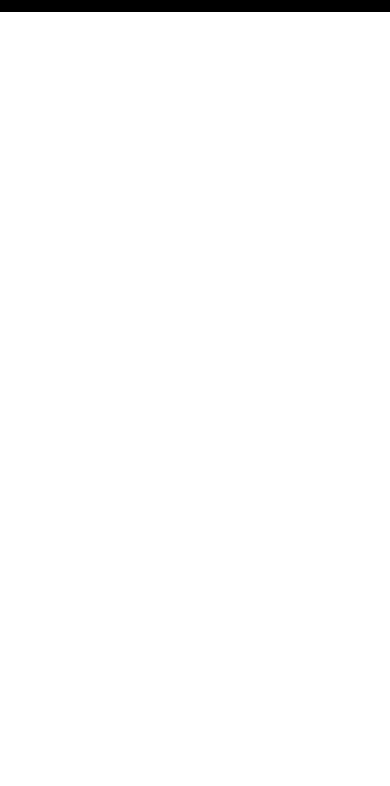
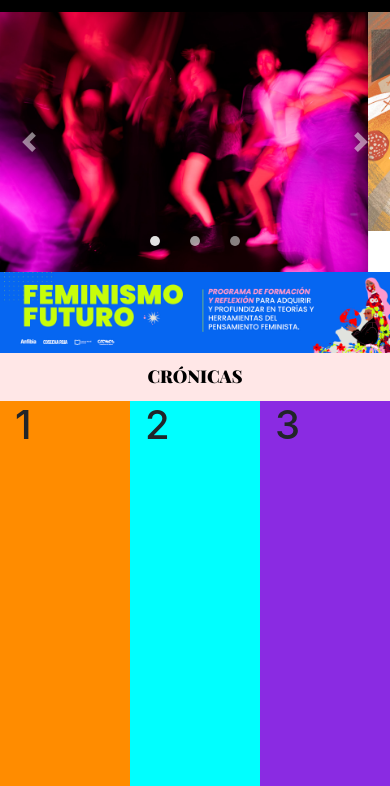
Before and after one commit to sofiacastaneda/web-replica, a plain HTML site: page index.html in a window 390 px wide. Shown: the part 58-844 px from the top of the page. Drawn offline with Linux system fonts and the light colour scheme; a web font is replaced by a local one.

Commit message:
Añadí galería + estructura base galería
Falta que todo sea responsive, arreglar el overflow en x, arreglar la galería y sus controles, añadir textos.

```diff
--- a/css/estilos.css
+++ b/css/estilos.css
@@ -1,11 +1,21 @@
 @charset "UTF-8";
 /* CSS Document */
+
+/*body {
+    overflow-x: hidden !important;
+}
+.container-fluid {
+    max-width: 100% !important;
+    overflow-x: hidden !important;
+}*/
+
 
 /******************/
 /*CLASES SECCIÓN 1*//*Hechas por: Sofía*/
 /*ENCABEZADO*/
 
-/*Para el div del encabezado*/
+/*NAVBAR*/
+/*Para el div del encabezado navbar*/
 .divmenupagina{
 /*background-color: aqua;*/
 padding: 0px;
@@ -72,6 +82,39 @@ mx: 10px;
   margin-left: 5px;
   margin-right: 20px;
 }
+/*FIN NAVBAR*/
+
+/*CARROUSEL*/
+
+.contenedorcarrusel{
+overflow: hidden;
+max-height: 500px;
+}
+
+/*div reel*/
+.reeldefotos{
+/*height: 324px;*/
+height: 100%;
+/*position: relative;
+overflow: hidden;
+width: 100%;*/
+}
+
+/*fotos del reel*/
+.fotoreel{
+max-height: 500px;
+}
+
+/*Para hacer que los indicadores del slide sean redondos*/
+.carousel-indicators li{
+  border-radius: 50% !important;
+  width: 10px;
+  height: 10px;
+  margin-left: 15px;
+  margin-right: 15px;
+}
+/*FIN CARROUSEL*/
+
 
 /*AQUÍ ACABA SECCIÓN 1*/
 /******************/
@@ -79,6 +122,32 @@ mx: 10px;
 
 /******************/
 /*CLASES SECCIÓN 2*//*Hechas por: Sofía*/
+
+/*Fila encabezado galería: crónicas*/
+.filarosada{
+	background-color: #FFE7E7;
+	height: 48px;
+	text-align: center;
+	padding-top: 10px;
+	padding-bottom: 5px;
+	/*overflow: hidden;*/
+}
+/*título crónicas*/
+.titulocronicas{
+color: #000000;
+font-family: 'Playfair Display SC', serif;
+font-weight: 900;
+font-size: 110%;
+}
+
+/*GALERÍA ARTÍCULOS*/
+
+.divarticulo{
+min-height: 450px;
+}
+
+.imgarticulogal{
+}
 
 
 /*AQUÍ ACABA SECCIÓN 2*/
--- a/index.html
+++ b/index.html
@@ -21,6 +21,10 @@
 	<!--Fuente 1--><!--navbar-->
 	<link rel="preconnect" href="https://fonts.gstatic.com">
     <link href="https://fonts.googleapis.com/css2?family=Abhaya+Libre&display=swap" rel="stylesheet">
+	<!--Fuente 2--><!--encabezados galerías-->
+	<link rel="preconnect" href="https://fonts.gstatic.com">
+    <link href="https://fonts.googleapis.com/css2?family=Playfair+Display+SC:wght@900&display=swap" rel="stylesheet">
+
   <body>
 <!--*************************************************************-->
 <!-- NUESTRO CÓDIGO VA AQUÍ -->
@@ -38,8 +42,6 @@
 
   <!--Título Anfibia en svg-->
   <a class="navbar-brand d-flex flex-grow-1 justify-content-end" href="#"><img src="imagenes/sofia/anfibiablanca.svg" alt="Anfibia" width="100" height="30" class="svganfibia"></a>
-
-
 
   <!--Responsive: colapso del menú-->
   <button class="navbar-toggler" type="button" data-toggle="collapse" data-target="#navbarNavAltMarkup" aria-controls="navbarNavAltMarkup" aria-expanded="false" aria-label="Toggle navigation">
@@ -69,6 +71,45 @@
 </div>
 </div>
 
+<!--CARRUSEL-->
+	<div class="contenedorcarrusel">
+	<div class="container-fluid m-0 p-0 reeldefotos h-100">
+	<div id="carouselIndicators" class="carousel slide" data-ride="carousel">
+  <ol class="carousel-indicators ">
+    <li data-target="#carouselExampleIndicators" data-slide-to="0" class="active"></li>
+    <li data-target="#carouselExampleIndicators" data-slide-to="1"></li>
+    <li data-target="#carouselExampleIndicators" data-slide-to="2"></li>
+  </ol>
+  <div class="carousel-inner">
+    <div class="carousel-item active fotoreel">
+      <img class="d-block w-100" src="imagenes/sofia/fiesta.jpg" alt="First slide">
+    </div>
+    <div class="carousel-item fotoreel">
+      <img class="d-block w-100" src="imagenes/sofia/politiga.jpg" alt="Second slide">
+    </div>
+    <div class="carousel-item fotoreel">
+      <img class="d-block w-100" src="imagenes/sofia/señor.jpg" alt="Third slide">
+    </div>
+  </div>
+  <a class="carousel-control-prev" href="#carouselExampleIndicators" role="button" data-slide="prev">
+    <span class="carousel-control-prev-icon" aria-hidden="true"></span>
+    <span class="sr-only">Previous</span>
+  </a>
+  <a class="carousel-control-next" href="#carouselExampleIndicators" role="button" data-slide="next">
+    <span class="carousel-control-next-icon" aria-hidden="true"></span>
+    <span class="sr-only">Next</span>
+  </a>
+</div>
+</div>
+</div>
+
+<!--BANNER PUBLICITARIO-->
+<div>
+ <div class="row">
+		 <div class="col">
+		  <img src="imagenes/sofia/feminismofuturo.jpg"  class="img-fluid" alt="">
+		 </div>
+</div>
 	<!--AQUÍ ACABA SECCIÓN 1-->
 	<!------------------------------------------------------>
 
@@ -80,6 +121,68 @@
 
     <!------------------------------------------------------>
 	<!--SECCIÓN #2 DE LA PÁGINA--><!--Hecha por: Sofía-->
+	<!--GALERÍA #1 : CRÓNICAS-->
+
+      <!--Fila crónicas-->
+	  <div class="container-fluid m-0">
+	  <div class="row">
+		 <div class="col filarosada my-auto">
+		  <p class="titulocronicas font-weight-bold">CRÓNICAS</p>
+		 </div>
+	  </div>
+	  </div>
+
+	  <!--ARTÍCULOS-->
+      <div class="container-fluid">
+
+	  <!--Fila 1 artículos-->
+	  <div class="row">
+		 <div class="col-4 divarticulo h-100" style="background-color: darkorange;">
+		<h1>1</h1>
+		  <!--<img clas="imgarticulogal" src="imagenes/sofia/articulo1.jpg" alt="">-->
+		 </div>
+
+		  <div class="col-4 divarticulo h-100" style="background-color: aqua">
+		  <h1>2</h1>
+		 </div>
+
+		  <div class="col-4 divarticulo h-100" style="background-color: blueviolet">
+		  <h1>3</h1>
+		 </div>
+	  </div>
+
+		  	  <!--Fila 2 artículos-->
+		    <div class="row">
+		 <div class="col-4 divarticulo h-100" style="background-color: goldenrod;">
+		<h1>4</h1>
+		 </div>
+
+		  <div class="col-4 divarticulo h-100" style="background-color: green">
+		  <h1>5</h1>
+		 </div>
+
+		  <div class="col-4 divarticulo h-100" style="background-color: royalblue">
+		  <h1>6</h1>
+		 </div>
+	  </div>
+
+	 <!--Fila 3 artículos-->
+		    <div class="row">
+		 <div class="col-4 divarticulo h-100" style="background-color: firebrick;">
+		<h1>7</h1>
+		 </div>
+
+		  <div class="col-4 divarticulo h-100" style="background-color: lightyellow">
+		  <h1>8</h1>
+		 </div>
+
+		  <div class="col-4 divarticulo h-100" style="background-color: rebeccapurple">
+		  <h1>9</h1>
+		 </div>
+	  </div>
+
+
+	  </div>
 
 
 	<!--AQUÍ ACABA SECCIÓN 2-->
```
Also changed, not shown: imagenes/sofia/articulo1.jpg (added), imagenes/sofia/feminismofuturo.jpg (added), imagenes/sofia/fiesta.jpg (added), imagenes/sofia/politiga.jpg (added), imagenes/sofia/señor.jpg (added).
